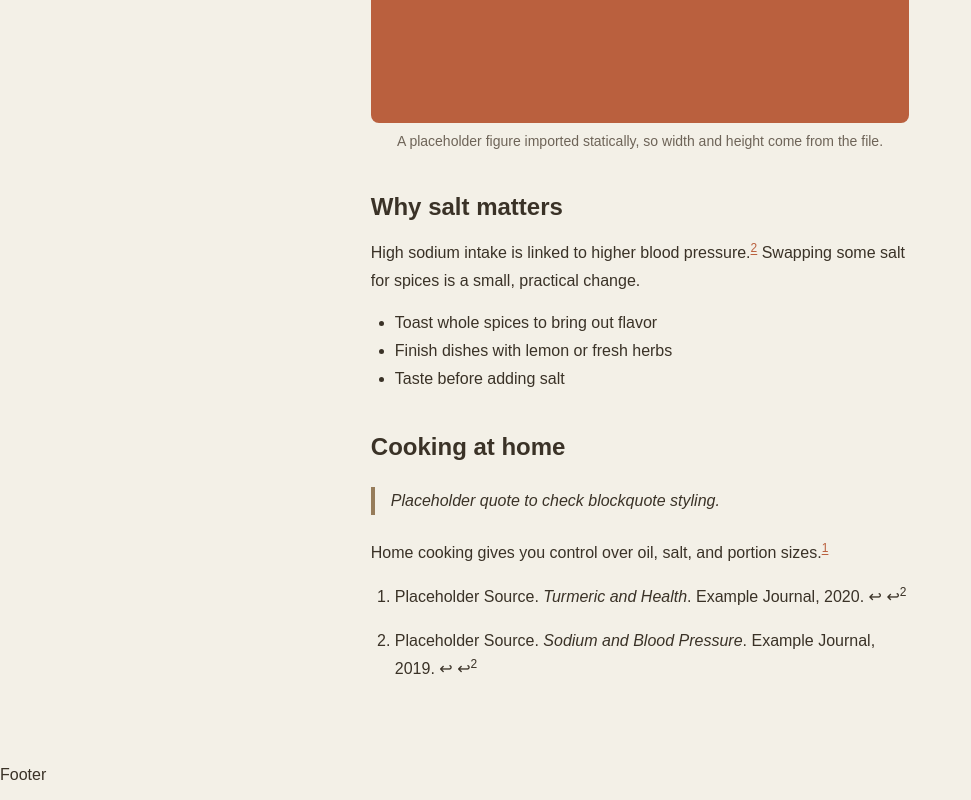
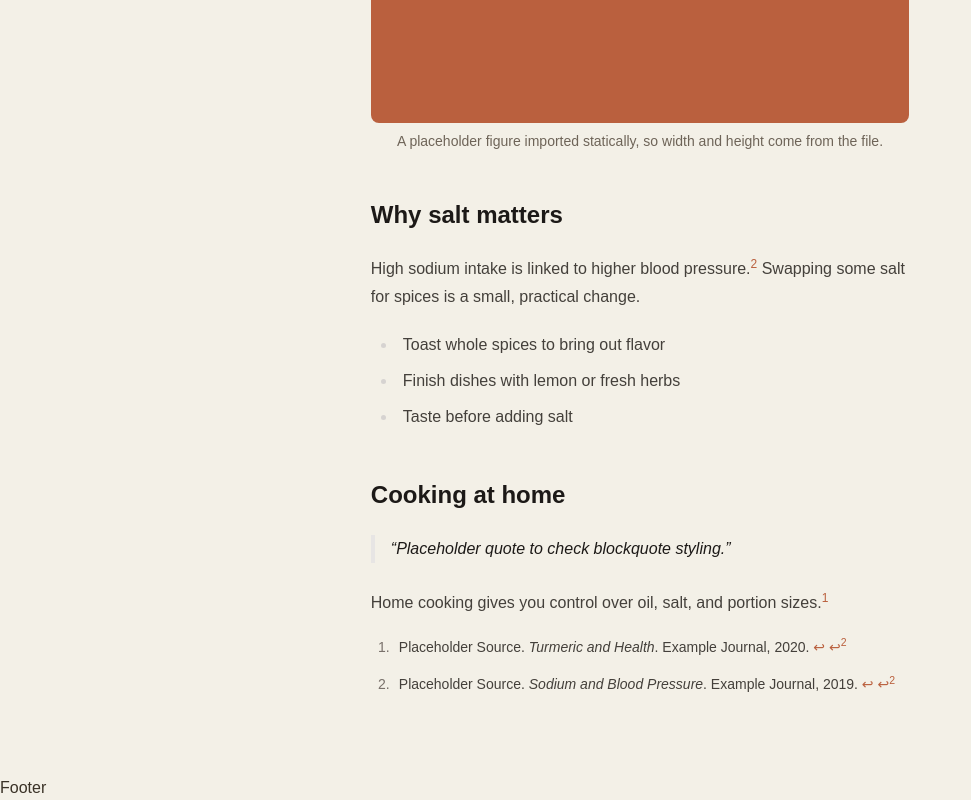
Before and after one commit to SpiceAndWellnessSociety/website, a Next.js app: page /articles/spices-and-heart-health in a window 1280 px wide. Shown: the part 745-1545 px from the top of the page, without its empty margins (0-971 px from the left). Built offline with nearby package versions, Linux system fonts and the light colour scheme.

Commit message:
refactor: style articles with Tailwind typography and restyle footnote links

```diff
--- a/app/articles/[id]/page.tsx
+++ b/app/articles/[id]/page.tsx
@@ -40,7 +40,10 @@ export default async function Page({ params }: PageProps<"/articles/[id]">) {
           {readTime(id)} min read
         </p>
       </header>
-      <Post />
+      {/* scroll-mt clears the fixed navbar; text emoji lets ↩ take the link color */}
+      <div className="prose prose-stone prose-a:text-ccspice [&_[id]]:scroll-mt-32 [&_[data-footnote-ref]]:no-underline [&_[data-footnote-backref]]:no-underline [&_[data-footnote-backref]]:[font-variant-emoji:text] [&_.footnotes]:text-sm">
+        <Post />
+      </div>
     </article>
   );
 }
--- a/app/globals.css
+++ b/app/globals.css
@@ -1,4 +1,5 @@
 @import "tailwindcss";
+@plugin "@tailwindcss/typography";
 
 :root {
   --background: #ffffff;
--- a/mdx-components.tsx
+++ b/mdx-components.tsx
@@ -1,34 +1,7 @@
 import type { MDXComponents } from "mdx/types";
 import Figure from "@/app/_components/Figure";
 
-const components = {
-  h2: (props) => <h2 className="mt-10 mb-3 text-2xl font-bold" {...props} />,
-  h3: (props) => <h3 className="mt-8 mb-2 text-xl font-semibold" {...props} />,
-  p: (props) => <p className="my-4 leading-7" {...props} />,
-  // scroll-mt keeps footnote jump targets clear of the fixed navbar
-  a: (props) => (
-    <a
-      className="text-ccspice underline underline-offset-2 scroll-mt-32"
-      {...props}
-    />
-  ),
-  ul: (props) => <ul className="my-4 pl-6 list-disc space-y-1" {...props} />,
-  ol: (props) => <ol className="my-4 pl-6 list-decimal space-y-1" {...props} />,
-  li: (props) => <li className="scroll-mt-32" {...props} />,
-  section: (props) => (
-    <section
-      className="mt-12 border-t border-ccgarlic-dark text-sm"
-      {...props}
-    />
-  ),
-  blockquote: (props) => (
-    <blockquote
-      className="my-6 pl-4 border-l-4 border-ccginger italic"
-      {...props}
-    />
-  ),
-  Figure,
-} satisfies MDXComponents;
+const components = { Figure } satisfies MDXComponents;
 
 export function useMDXComponents(): MDXComponents {
   return components;
--- a/package.json
+++ b/package.json
@@ -24,6 +24,7 @@
   },
   "devDependencies": {
     "@tailwindcss/turbopack": "^4",
+    "@tailwindcss/typography": "^0.5.20",
     "@types/node": "^20",
     "@types/react": "^19",
     "@types/react-dom": "^19",
```
Also changed, not shown: 1 other file (tests, documents, lock files or other folders).
